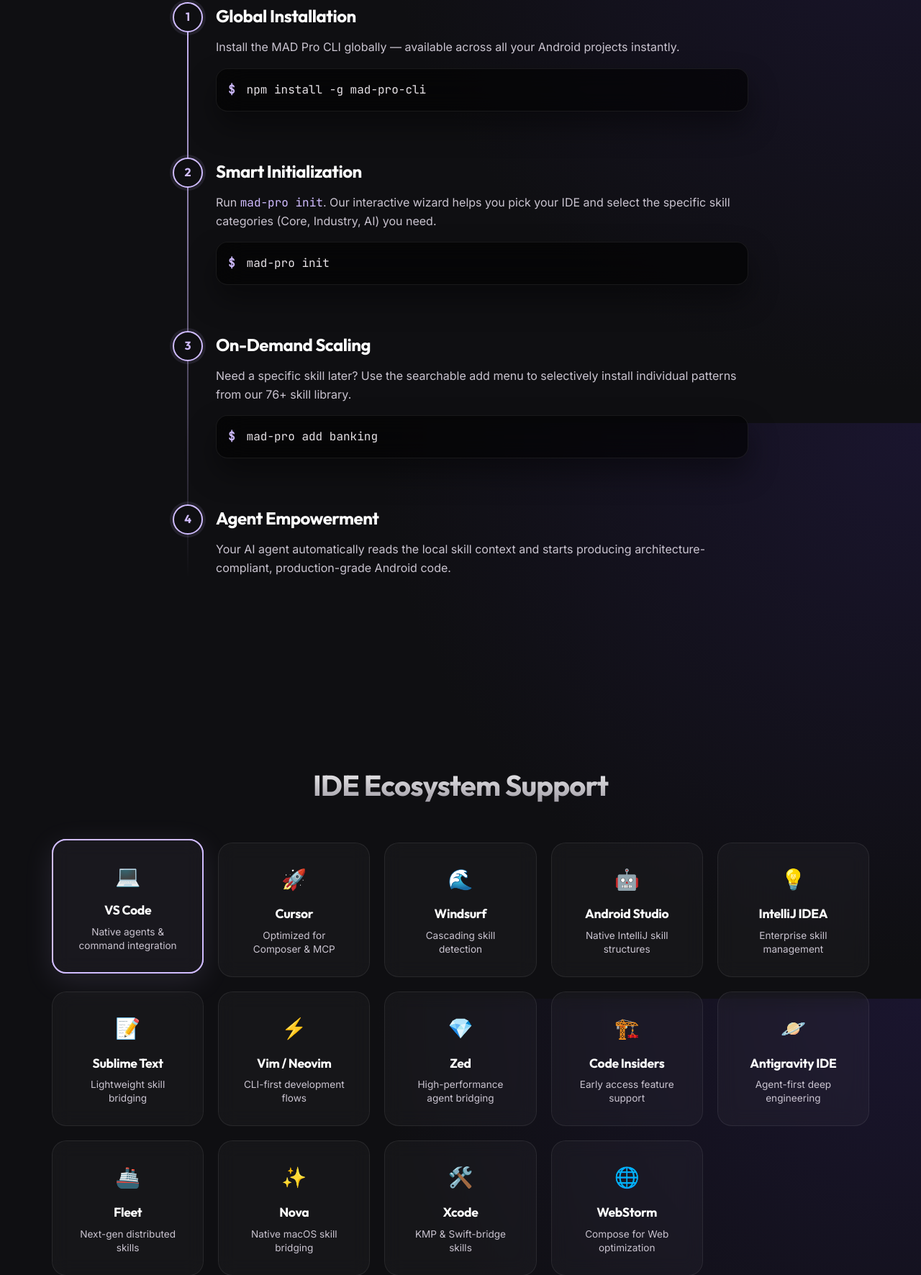
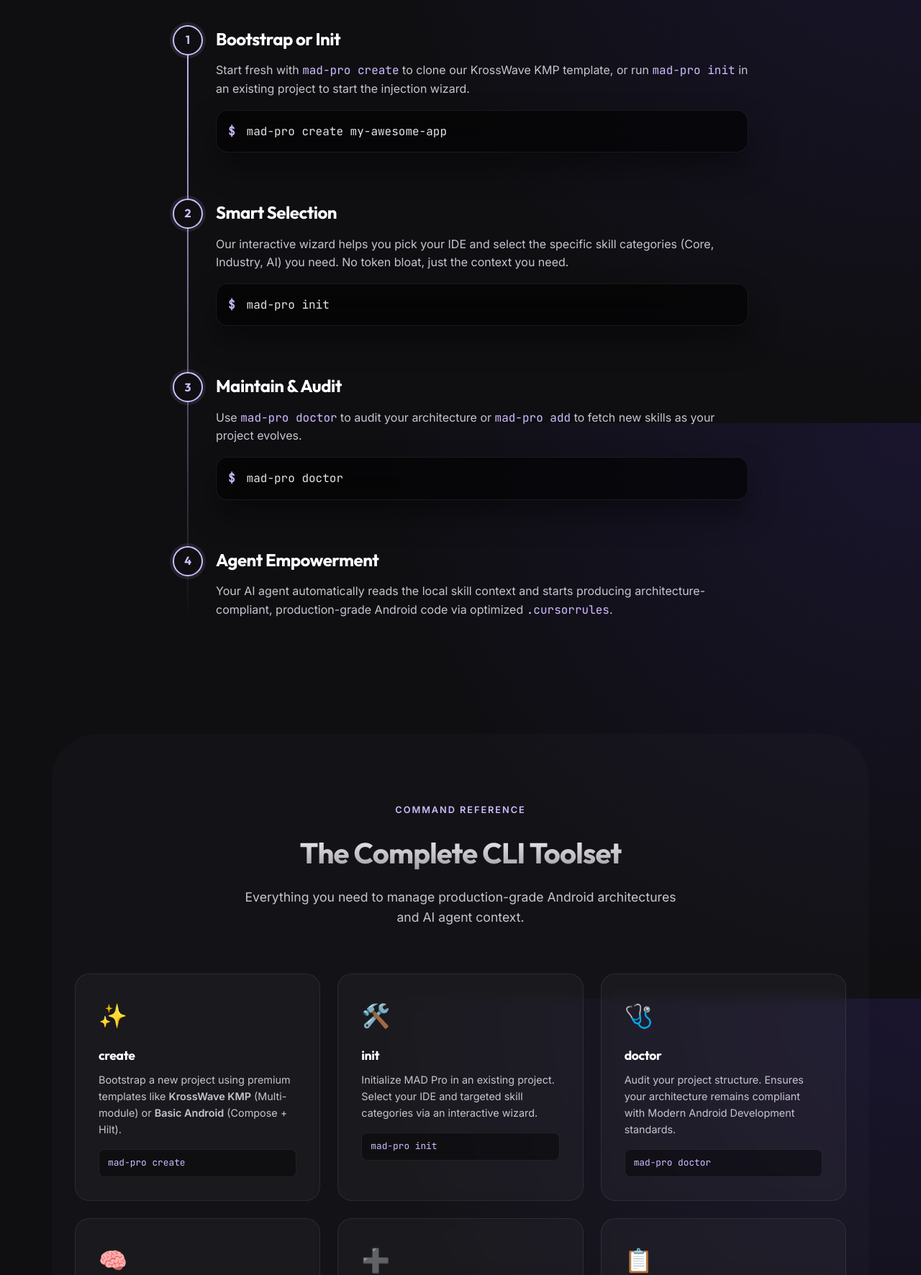
Before and after one commit to derohimat/MAD-Pro-SKILLS, a plain HTML site: page docs/index.html in a window 1280 px wide. Shown: the part 2612-4384 px from the top of the page at 72% size. Drawn offline with Linux system fonts and the light colour scheme.

Commit message:
docs: finalize CLI v1.2.0 documentation and webpage updates

```diff
--- a/docs/index.html
+++ b/docs/index.html
@@ -157,18 +157,18 @@
                 <div class="timeline-item">
                     <div class="timeline-dot">1</div>
                     <div class="timeline-content">
-                        <h3>Global Installation</h3>
-                        <p>Install the MAD Pro CLI globally — available across all your Android projects instantly.</p>
+                        <h3>Bootstrap or Init</h3>
+                        <p>Start fresh with <code style="color:var(--primary); font-family:'JetBrains Mono',monospace;">mad-pro create</code> to clone our KrossWave KMP template, or run <code style="color:var(--primary); font-family:'JetBrains Mono',monospace;">mad-pro init</code> in an existing project to start the injection wizard.</p>
                         <div class="terminal" style="margin-top: 1rem; padding: 1rem;">
-                            <div class="code-line"><span class="prompt">$</span><span>npm install -g mad-pro-cli</span></div>
+                            <div class="code-line"><span class="prompt">$</span><span>mad-pro create my-awesome-app</span></div>
                         </div>
                     </div>
                 </div>
                 <div class="timeline-item">
                     <div class="timeline-dot">2</div>
                     <div class="timeline-content">
-                        <h3>Smart Initialization</h3>
-                        <p>Run <code style="color:var(--primary); font-family:'JetBrains Mono',monospace;">mad-pro init</code>. Our interactive wizard helps you pick your IDE and select the specific skill categories (Core, Industry, AI) you need.</p>
+                        <h3>Smart Selection</h3>
+                        <p>Our interactive wizard helps you pick your IDE and select the specific skill categories (Core, Industry, AI) you need. No token bloat, just the context you need.</p>
                         <div class="terminal" style="margin-top: 1rem; padding: 1rem;">
                             <div class="code-line"><span class="prompt">$</span><span>mad-pro init</span></div>
                         </div>
@@ -177,10 +177,10 @@
                 <div class="timeline-item">
                     <div class="timeline-dot">3</div>
                     <div class="timeline-content">
-                        <h3>On-Demand Scaling</h3>
-                        <p>Need a specific skill later? Use the searchable add menu to selectively install individual patterns from our 76+ skill library.</p>
+                        <h3>Maintain & Audit</h3>
+                        <p>Use <code style="color:var(--primary); font-family:'JetBrains Mono',monospace;">mad-pro doctor</code> to audit your architecture or <code style="color:var(--primary); font-family:'JetBrains Mono',monospace;">mad-pro add</code> to fetch new skills as your project evolves.</p>
                         <div class="terminal" style="margin-top: 1rem; padding: 1rem;">
-                            <div class="code-line"><span class="prompt">$</span><span>mad-pro add banking</span></div>
+                            <div class="code-line"><span class="prompt">$</span><span>mad-pro doctor</span></div>
                         </div>
                     </div>
                 </div>
@@ -188,8 +188,54 @@
                     <div class="timeline-dot">4</div>
                     <div class="timeline-content">
                         <h3>Agent Empowerment</h3>
-                        <p>Your AI agent automatically reads the local skill context and starts producing architecture-compliant, production-grade Android code.</p>
+                        <p>Your AI agent automatically reads the local skill context and starts producing architecture-compliant, production-grade Android code via optimized <code style="color:var(--primary); font-family:'JetBrains Mono',monospace;">.cursorrules</code>.</p>
                     </div>
+                </div>
+            </div>
+        </section>
+
+        <!-- ─── CLI Toolset ──────────────────────────────────────── -->
+        <section id="cli-toolset" class="section" style="background: rgba(208, 188, 255, 0.02); border-radius: 4rem; padding: 6rem 2rem;">
+            <div class="section-label">Command Reference</div>
+            <h2 class="section-title">The Complete CLI Toolset</h2>
+            <p class="section-subtitle">Everything you need to manage production-grade Android architectures and AI agent context.</p>
+
+            <div class="features-grid">
+                <div class="feature-card">
+                    <div class="feature-icon">✨</div>
+                    <h4>create</h4>
+                    <p>Bootstrap a new project using premium templates like <strong>KrossWave KMP</strong> (Multi-module) or <strong>Basic Android</strong> (Compose + Hilt).</p>
+                    <code class="mini-terminal">mad-pro create</code>
+                </div>
+                <div class="feature-card">
+                    <div class="feature-icon">🛠️</div>
+                    <h4>init</h4>
+                    <p>Initialize MAD Pro in an existing project. Select your IDE and targeted skill categories via an interactive wizard.</p>
+                    <code class="mini-terminal">mad-pro init</code>
+                </div>
+                <div class="feature-card">
+                    <div class="feature-icon">🩺</div>
+                    <h4>doctor</h4>
+                    <p>Audit your project structure. Ensures your architecture remains compliant with Modern Android Development standards.</p>
+                    <code class="mini-terminal">mad-pro doctor</code>
+                </div>
+                <div class="feature-card">
+                    <div class="feature-icon">🧠</div>
+                    <h4>prompt</h4>
+                    <p>Generate optimized System Instructions (e.g., <code>.cursorrules</code>) tailored specifically to your active project skills.</p>
+                    <code class="mini-terminal">mad-pro prompt</code>
+                </div>
+                <div class="feature-card">
+                    <div class="feature-icon">➕</div>
+                    <h4>add</h4>
+                    <p>On-demand skill injection. Search and install individual references from the 76+ skill library instantly.</p>
+                    <code class="mini-terminal">mad-pro add [skill]</code>
+                </div>
+                <div class="feature-card">
+                    <div class="feature-icon">📋</div>
+                    <h4>list</h4>
+                    <p>Inventory management. View all currently installed skills and categories in your project at a glance.</p>
+                    <code class="mini-terminal">mad-pro list</code>
                 </div>
             </div>
         </section>
--- a/docs/style.css
+++ b/docs/style.css
@@ -407,6 +407,18 @@ h1, h2, h3, h4 {
     font-size: 0.9rem;
     color: var(--on-surface-variant);
     line-height: 1.6;
+    margin-bottom: 1rem;
+}
+
+.mini-terminal {
+    display: block;
+    background: rgba(0, 0, 0, 0.4);
+    padding: 0.5rem 0.75rem;
+    border-radius: 0.5rem;
+    font-family: 'JetBrains Mono', monospace;
+    font-size: 0.8rem;
+    color: var(--primary);
+    border: 1px solid var(--glass-border);
 }
 
 /* ── Stats ───────────────────────────────────────────────── */
```
